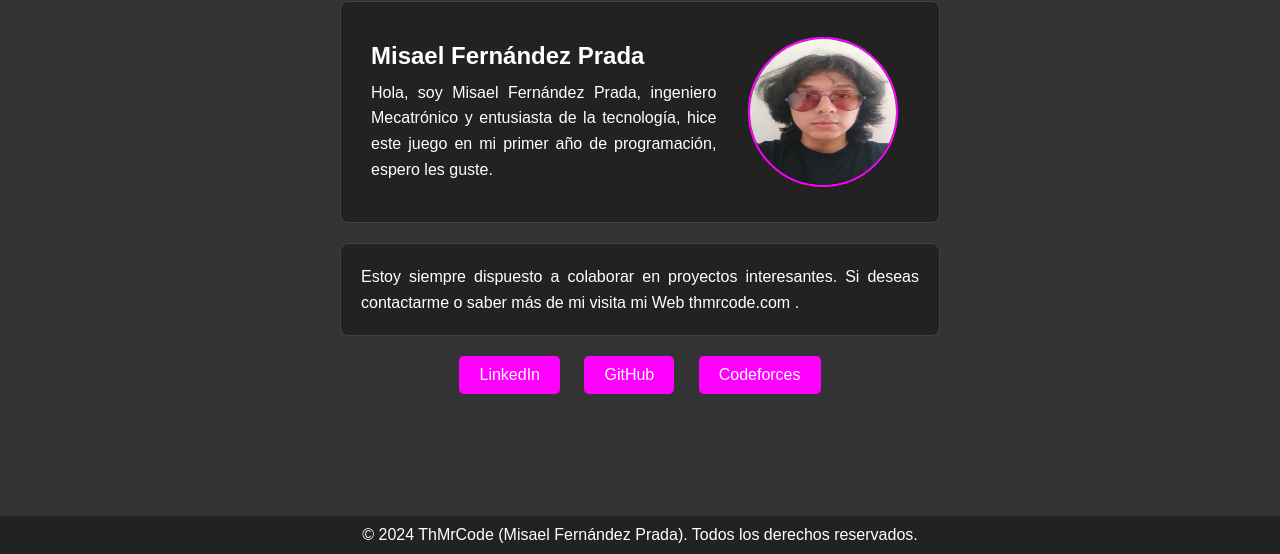
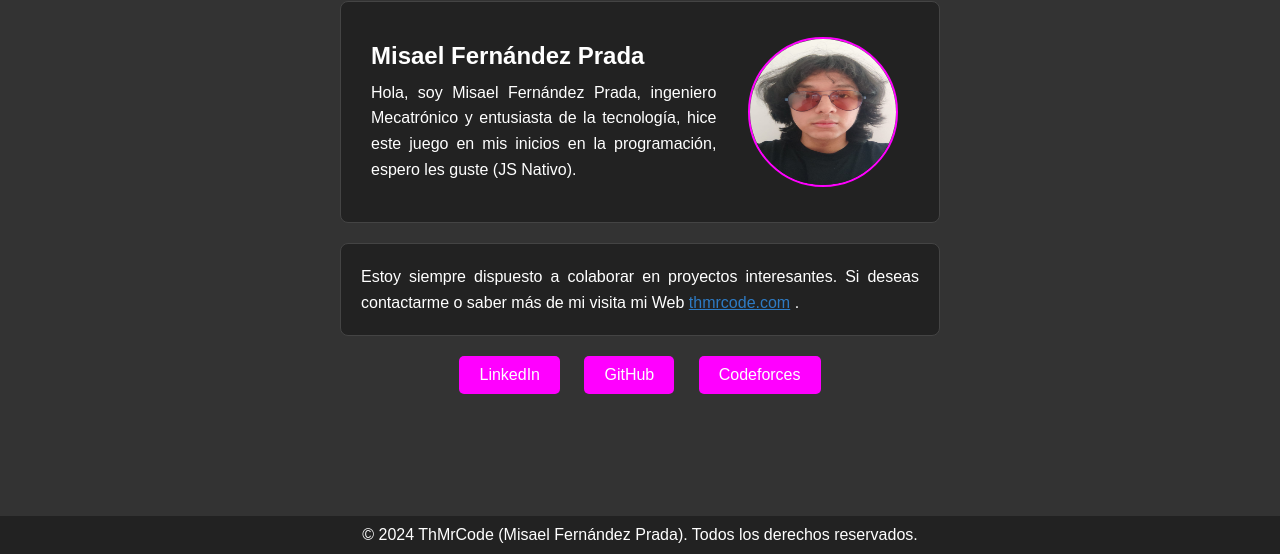
Before and after one commit to ThMrCode/Blocks-Game, a plain HTML site: page contacto/index.html in a window 1280 px wide. Shown: the part 246-800 px from the top of the page. Drawn offline with Linux system fonts and the light colour scheme.

Commit message:
Subiendo

```diff
--- a/contacto/index.html
+++ b/contacto/index.html
@@ -27,7 +27,7 @@
         <div class="about-container">
             <div class="about-text">
                 <h2>Misael Fernández Prada</h2>
-                <p>Hola, soy Misael Fernández Prada, ingeniero Mecatrónico y entusiasta de la tecnología, hice este juego en mi primer año de programación, espero les guste.</p>
+                <p>Hola, soy Misael Fernández Prada, ingeniero Mecatrónico y entusiasta de la tecnología, hice este juego en mis inicios en la programación, espero les guste (JS Nativo).</p>
             </div>
             <div class="profile-pic-container">
                 <img src="../resources/fotoMisaelCV.jpeg" alt="Misael Fernández Prada" class="profile-pic">
@@ -35,7 +35,7 @@
         </div>
 
         <div class="about-text additional-text">
-            <p>Estoy siempre dispuesto a colaborar en proyectos interesantes. Si deseas contactarme o saber más de mi visita mi Web thmrcode.com .</p>
+            <p>Estoy siempre dispuesto a colaborar en proyectos interesantes. Si deseas contactarme o saber más de mi visita mi Web <a href="https://thmrcode.com" style="color:rgb(46, 123, 196)">thmrcode.com</a> .</p>
         </div>
 
         <div class="additional-info">
```
